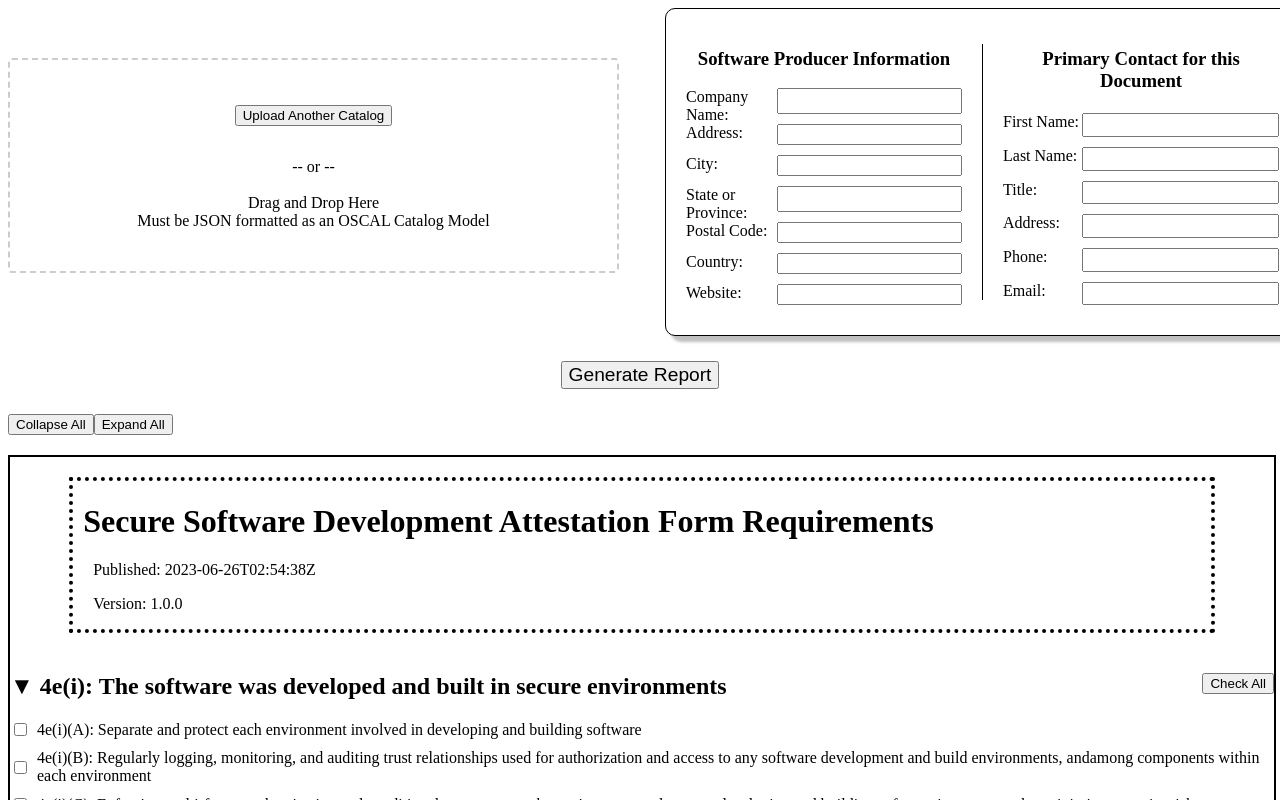
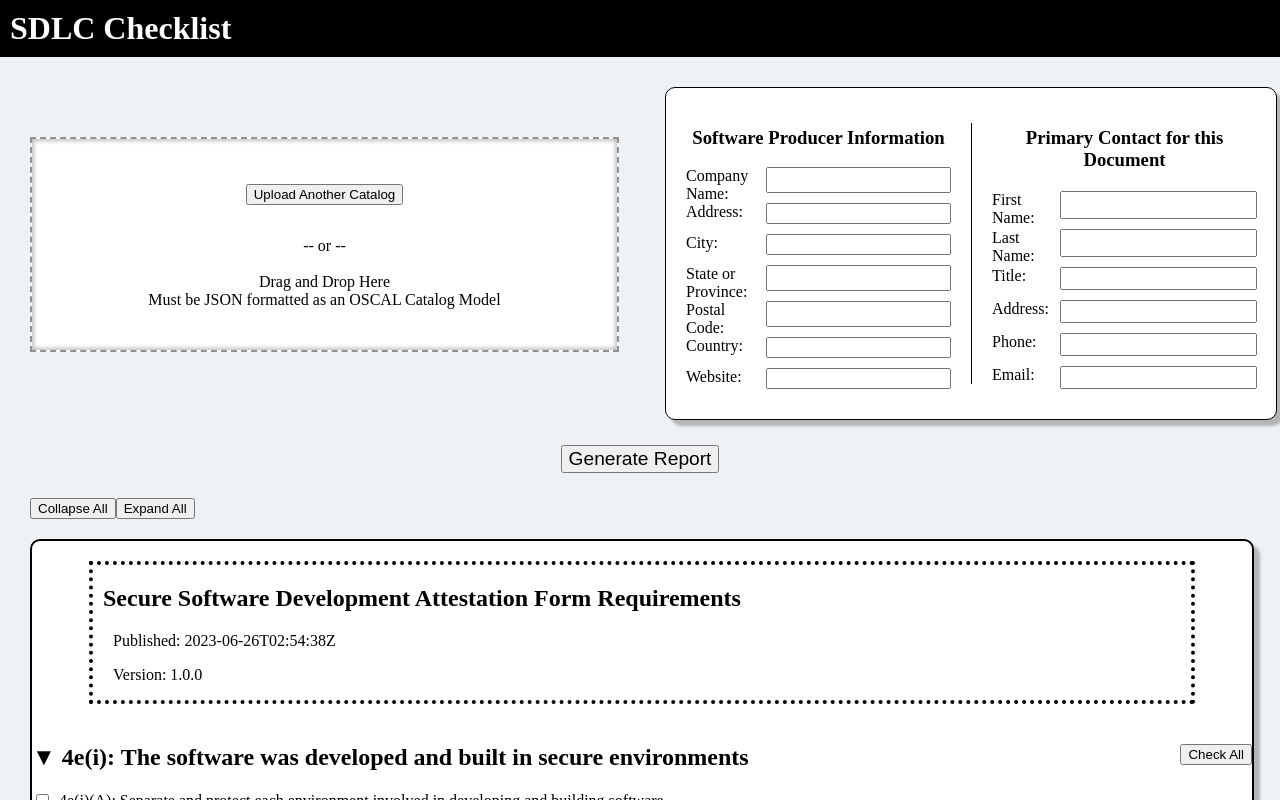
Before and after one commit to SoftwareDesignLab/Secure-Software-Self-Attestation, an Angular app in the folder web_app/sdlc-checklist/: page / in a window 1280 px wide. Shown: the top 800 px of the page. Built offline with nearby package versions, Linux system fonts and the light colour scheme.

Commit message:
Added some basic styles to the page

```diff
--- a/web_app/sdlc-checklist/src/app/app.component.html
+++ b/web_app/sdlc-checklist/src/app/app.component.html
@@ -1,6 +1,6 @@
 <!-- TODO split processing vertically into upload and download sections -->
 <header>
-  <!--<h1></h1> This is where the page title should go, probably something like "SDLC-Checklist" -->
+  <h1>SDLC Checklist</h1>
 </header>
 <main>
   <div class="upper-div">
@@ -46,7 +46,7 @@
     <button (click)="setAllGroupExpansion(false)">Collapse All</button>
     <button (click)="setAllGroupExpansion(true)">Expand All</button>
   </div>
-  <div class="catalog-container" *ngFor="let catalog of catalogData.catalogs">
+  <div class="catalog-container pane" *ngFor="let catalog of catalogData.catalogs">
     <app-catalog-info [uuid]="catalog.uuid" [metadata]="catalog.metadata" *ngIf="catalog"></app-catalog-info>
     <div id="grid-container" class="grid-container" *ngIf="catalog">
       <div id="group-container" class="group-container">
--- a/web_app/sdlc-checklist/src/app/catalog-info/catalog-info.component.html
+++ b/web_app/sdlc-checklist/src/app/catalog-info/catalog-info.component.html
@@ -1,5 +1,5 @@
 <div class="catalog-info">
-    <h1 style="margin-left: 10px;">{{ metadata.title }}</h1>
+    <h2 style="margin-left: 10px;">{{ metadata.title }}</h2>
     <div class="catalog-info-content">
         <!-- metadata contains last_modified, version, oscal_version and published. show these attributes -->
         <p *ngIf="metadata.published">Published: {{ metadata.published }}</p>
--- a/web_app/sdlc-checklist/src/app/catalog-processing/catalog-processing.component.css
+++ b/web_app/sdlc-checklist/src/app/catalog-processing/catalog-processing.component.css
@@ -5,10 +5,11 @@
 
 .drag-drop-area {
   width: 100%;
-  border: 2px dashed #ccc;
-  border-radius: 4px;
+  border: 2px dashed rgb(145, 145, 145);
   text-align: center;
   margin-top: 50px;
+  background-color: white;
+  box-shadow: inset 0 0 4px 2px rgba(0, 0, 0, .25);
 }
 
 .file-upload {
--- a/web_app/sdlc-checklist/src/styles.css
+++ b/web_app/sdlc-checklist/src/styles.css
@@ -4,4 +4,27 @@
     border: 1px solid black;
     border-radius: 10px;
     box-shadow: 6px 6px 3px 0 rgba(0, 0, 0, .25);
+    background-color: white;
 }
+
+main {
+    margin: 30px;
+}
+
+h1 {
+    font-size: xx-large;
+    color: white;
+    padding: 10px;
+    margin: 0;
+}
+
+header {
+    background-color: black;
+    margin: 0;
+    width: 100%
+}
+
+body {
+    margin: 0;
+    background-color: #EFF2F4;
+}
```
